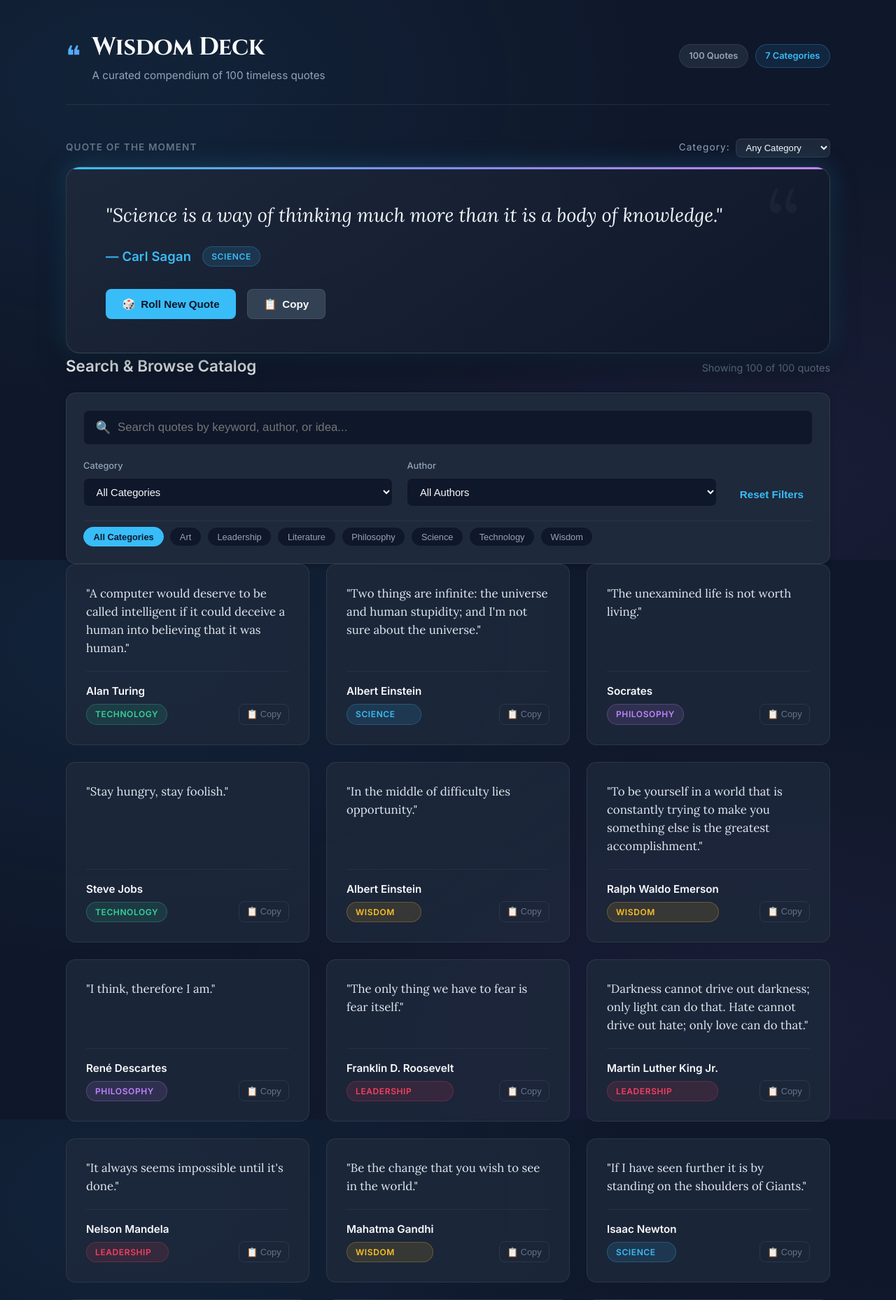
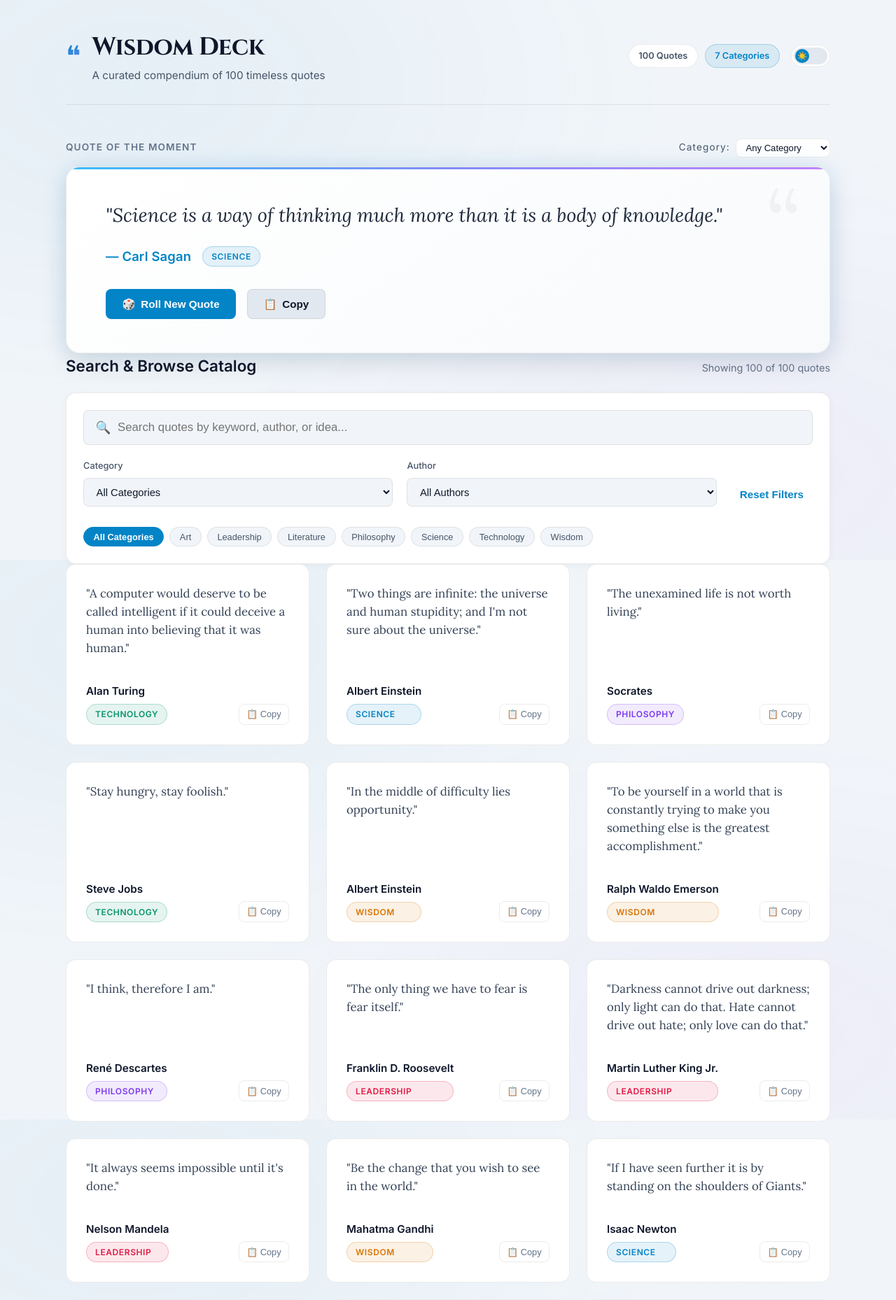
Before and after one commit to JohanMontesinos/amazing-famous-quotes, a Flask app: page / in a window 1280 px wide. Shown: the top 1858 px of the page at 70% size. Run offline with Flask 3, Linux system fonts and the light colour scheme.

Commit message:
feat: add dark/light mode toggle switch with CSS variable overrides

```diff
--- a/static/css/style.css
+++ b/static/css/style.css
@@ -7,17 +7,25 @@
   --bg-surface: #1e293b;
   --bg-surface-elevated: #334155;
   --bg-card: rgba(30, 41, 59, 0.85);
-  --bg-glass: rgba(15, 23, 42, 0.6);
+  --bg-featured: linear-gradient(145deg, rgba(30, 41, 59, 0.95), rgba(15, 23, 42, 0.9));
   --border-color: rgba(255, 255, 255, 0.08);
+  --border-card: rgba(255, 255, 255, 0.12);
   --border-focus: #38bdf8;
 
   --text-primary: #f8fafc;
   --text-secondary: #94a3b8;
   --text-muted: #64748b;
+  --text-quote: #f1f5f9;
+  --text-card-body: #e2e8f0;
 
   --accent-primary: #38bdf8;
   --accent-primary-hover: #0284c7;
   --accent-glow: rgba(56, 189, 248, 0.25);
+  --btn-primary-text: #0f172a;
+
+  --quote-mark-color: rgba(255, 255, 255, 0.035);
+  --gradient-orb-1: rgba(56, 189, 248, 0.07);
+  --gradient-orb-2: rgba(192, 132, 252, 0.06);
 
   --cat-science: #38bdf8;
   --cat-philosophy: #c084fc;
@@ -41,6 +49,44 @@
   --font-display: "Cinzel", "Lora", serif;
 }
 
+:root[data-theme="light"] {
+  --bg-main: #f1f5f9;
+  --bg-surface: #ffffff;
+  --bg-surface-elevated: #e2e8f0;
+  --bg-card: #ffffff;
+  --bg-featured: linear-gradient(145deg, #ffffff, #f8fafc);
+  --border-color: rgba(0, 0, 0, 0.08);
+  --border-card: rgba(0, 0, 0, 0.08);
+  --border-focus: #0284c7;
+
+  --text-primary: #0f172a;
+  --text-secondary: #475569;
+  --text-muted: #64748b;
+  --text-quote: #1e293b;
+  --text-card-body: #334155;
+
+  --accent-primary: #0284c7;
+  --accent-primary-hover: #0369a1;
+  --accent-glow: rgba(2, 132, 199, 0.15);
+  --btn-primary-text: #ffffff;
+
+  --quote-mark-color: rgba(0, 0, 0, 0.04);
+  --gradient-orb-1: rgba(2, 132, 199, 0.05);
+  --gradient-orb-2: rgba(147, 51, 234, 0.04);
+
+  --cat-science: #0284c7;
+  --cat-philosophy: #7c3aed;
+  --cat-technology: #059669;
+  --cat-literature: #ea580c;
+  --cat-leadership: #e11d48;
+  --cat-art: #db2777;
+  --cat-wisdom: #d97706;
+
+  --shadow-sm: 0 2px 8px rgba(0, 0, 0, 0.04);
+  --shadow-md: 0 8px 24px rgba(0, 0, 0, 0.06);
+  --shadow-lg: 0 16px 36px rgba(0, 0, 0, 0.08);
+}
+
 *, *::before, *::after {
   box-sizing: border-box;
   margin: 0;
@@ -54,9 +100,10 @@ body {
   line-height: 1.6;
   min-height: 100vh;
   background-image:
-    radial-gradient(at 15% 15%, rgba(56, 189, 248, 0.07) 0px, transparent 50%),
-    radial-gradient(at 85% 85%, rgba(192, 132, 252, 0.06) 0px, transparent 50%);
+    radial-gradient(at 15% 15%, var(--gradient-orb-1) 0px, transparent 50%),
+    radial-gradient(at 85% 85%, var(--gradient-orb-2) 0px, transparent 50%);
   background-attachment: fixed;
+  transition: background-color 0.3s ease, color 0.3s ease;
 }
 
 .app-container {
@@ -113,6 +160,12 @@ h1 {
   font-weight: 400;
 }
 
+.header-actions {
+  display: flex;
+  align-items: center;
+  gap: 1rem;
+}
+
 .header-badges {
   display: flex;
   gap: 0.6rem;
@@ -134,6 +187,77 @@ h1 {
   color: var(--accent-primary);
   background: rgba(56, 189, 248, 0.1);
   border-color: rgba(56, 189, 248, 0.25);
+}
+
+/* Theme Toggle Switch */
+.theme-toggle-btn {
+  background: var(--bg-surface);
+  border: 1px solid var(--border-color);
+  border-radius: var(--radius-full);
+  padding: 3px;
+  cursor: pointer;
+  display: inline-flex;
+  align-items: center;
+  outline: none;
+  transition: border-color 0.25s ease, box-shadow 0.25s ease;
+}
+
+.theme-toggle-btn:hover {
+  border-color: var(--border-focus);
+  box-shadow: 0 0 12px var(--accent-glow);
+}
+
+.theme-toggle-track {
+  width: 48px;
+  height: 24px;
+  background: var(--bg-surface-elevated);
+  border-radius: var(--radius-full);
+  display: flex;
+  align-items: center;
+  position: relative;
+  padding: 0 2px;
+  transition: background-color 0.25s ease;
+}
+
+.theme-toggle-thumb {
+  width: 20px;
+  height: 20px;
+  border-radius: 50%;
+  background: var(--accent-primary);
+  display: flex;
+  align-items: center;
+  justify-content: center;
+  transition: transform 0.25s cubic-bezier(0.4, 0, 0.2, 1), background-color 0.25s ease;
+  transform: translateX(24px); /* Default dark mode: thumb on right */
+}
+
+.theme-icon {
+  font-size: 0.72rem;
+  line-height: 1;
+  user-select: none;
+}
+
+/* Dark mode (default) */
+.icon-sun {
+  display: none;
+}
+.icon-moon {
+  display: block;
+}
+
+/* Light mode overrides */
+:root[data-theme="light"] .theme-toggle-thumb {
+  transform: translateX(0); /* Thumb on left in light mode */
+}
+:root[data-theme="light"] .icon-sun {
+  display: block;
+}
+:root[data-theme="light"] .icon-moon {
+  display: none;
+}
+:root[data-theme="light"] .badge-accent {
+  background: rgba(2, 132, 199, 0.1);
+  border-color: rgba(2, 132, 199, 0.25);
 }
 
 /* ==========================================================================
@@ -183,9 +307,9 @@ h1 {
 
 .featured-card {
   position: relative;
-  background: linear-gradient(145deg, rgba(30, 41, 59, 0.95), rgba(15, 23, 42, 0.9));
+  background: var(--bg-featured);
   backdrop-filter: blur(12px);
-  border: 1px solid rgba(255, 255, 255, 0.12);
+  border: 1px solid var(--border-card);
   border-radius: var(--radius-lg);
   padding: 3rem 3.5rem;
   box-shadow: var(--shadow-lg), 0 0 35px var(--accent-glow);
@@ -193,7 +317,7 @@ h1 {
   display: flex;
   flex-direction: column;
   gap: 2rem;
-  transition: transform 0.3s ease, box-shadow 0.3s ease;
+  transition: transform 0.3s ease, box-shadow 0.3s ease, background 0.3s ease;
 }
 
 .featured-card::before {
@@ -213,7 +337,7 @@ h1 {
   font-family: var(--font-serif);
   font-size: 8rem;
   line-height: 1;
-  color: rgba(255, 255, 255, 0.035);
+  color: var(--quote-mark-color);
   pointer-events: none;
   user-select: none;
 }
@@ -229,9 +353,9 @@ h1 {
   line-height: 1.5;
   font-style: italic;
   font-weight: 400;
-  color: #f1f5f9;
+  color: var(--text-quote);
   margin-bottom: 1.5rem;
-  transition: opacity 0.25s ease, transform 0.25s ease;
+  transition: opacity 0.25s ease, transform 0.25s ease, color 0.3s ease;
 }
 
 .quote-meta {
@@ -264,6 +388,10 @@ h1 {
   transition: all 0.2s ease;
 }
 
+:root[data-theme="light"] .category-pill {
+  background: rgba(0, 0, 0, 0.05);
+}
+
 .category-pill:hover {
   filter: brightness(1.2);
 }
@@ -276,6 +404,14 @@ h1 {
 .cat-leadership { color: var(--cat-leadership); background: rgba(244, 63, 94, 0.12); border-color: rgba(244, 63, 94, 0.25); }
 .cat-art { color: var(--cat-art); background: rgba(244, 114, 182, 0.12); border-color: rgba(244, 114, 182, 0.25); }
 .cat-wisdom { color: var(--cat-wisdom); background: rgba(251, 191, 36, 0.12); border-color: rgba(251, 191, 36, 0.25); }
+
+:root[data-theme="light"] .cat-science { background: rgba(2, 132, 199, 0.10); border-color: rgba(2, 132, 199, 0.25); }
+:root[data-theme="light"] .cat-philosophy { background: rgba(124, 58, 237, 0.10); border-color: rgba(124, 58, 237, 0.25); }
+:root[data-theme="light"] .cat-technology { background: rgba(5, 150, 105, 0.10); border-color: rgba(5, 150, 105, 0.25); }
+:root[data-theme="light"] .cat-literature { background: rgba(234, 88, 12, 0.10); border-color: rgba(234, 88, 12, 0.25); }
+:root[data-theme="light"] .cat-leadership { background: rgba(225, 29, 72, 0.10); border-color: rgba(225, 29, 72, 0.25); }
+:root[data-theme="light"] .cat-art { background: rgba(219, 39, 119, 0.10); border-color: rgba(219, 39, 119, 0.25); }
+:root[data-theme="light"] .cat-wisdom { background: rgba(217, 119, 6, 0.10); border-color: rgba(217, 119, 6, 0.25); }
 
 .featured-actions {
   display: flex;
@@ -305,7 +441,7 @@ h1 {
 
 .btn-primary {
   background: var(--accent-primary);
-  color: #0f172a;
+  color: var(--btn-primary-text);
 }
 
 .btn-primary:hover {
@@ -510,7 +646,7 @@ h2 {
 
 .chip.active {
   background: var(--accent-primary);
-  color: #0f172a;
+  color: var(--btn-primary-text);
   border-color: var(--accent-primary);
   font-weight: 600;
 }
@@ -549,11 +685,15 @@ h2 {
   box-shadow: var(--shadow-md);
 }
 
+:root[data-theme="light"] .quote-card:hover {
+  border-color: rgba(2, 132, 199, 0.4);
+}
+
 .card-body {
   font-family: var(--font-serif);
   font-size: 1.05rem;
   line-height: 1.55;
-  color: #e2e8f0;
+  color: var(--text-card-body);
 }
 
 .card-footer {
--- a/static/js/app.js
+++ b/static/js/app.js
@@ -42,9 +42,10 @@
     btnRoll: document.getElementById('btn-roll'),
     btnCopyFeatured: document.getElementById('btn-copy-featured'),
 
-    // Header Stats
+    // Header Stats & Controls
     statsBadge: document.getElementById('stats-badge'),
     categoryCountBadge: document.getElementById('category-count-badge'),
+    themeToggle: document.getElementById('theme-toggle'),
 
     // Search & Filter
     searchInput: document.getElementById('search-input'),
@@ -64,6 +65,39 @@
     toast: document.getElementById('toast'),
     toastMessage: document.getElementById('toast-message'),
   };
+
+  // --- Theme Management ---
+  function getPreferredTheme() {
+    try {
+      const saved = localStorage.getItem('theme');
+      if (saved === 'light' || saved === 'dark') return saved;
+    } catch (e) {
+      // Ignore if localStorage unavailable
+    }
+    if (window.matchMedia && window.matchMedia('(prefers-color-scheme: light)').matches) {
+      return 'light';
+    }
+    return 'dark';
+  }
+
+  function applyTheme(theme) {
+    if (theme === 'light') {
+      document.documentElement.setAttribute('data-theme', 'light');
+    } else {
+      document.documentElement.removeAttribute('data-theme');
+    }
+    try {
+      localStorage.setItem('theme', theme);
+    } catch (e) {
+      // Ignore if localStorage unavailable
+    }
+  }
+
+  function toggleTheme() {
+    const isLight = document.documentElement.getAttribute('data-theme') === 'light';
+    const nextTheme = isLight ? 'dark' : 'light';
+    applyTheme(nextTheme);
+  }
 
   // --- Toast Notification ---
   let toastTimeout = null;
@@ -405,10 +439,16 @@
     // Reset Filters Buttons
     el.btnResetFilters.addEventListener('click', resetAllFilters);
     el.btnEmptyReset.addEventListener('click', resetAllFilters);
+
+    // Theme Toggle Switch
+    if (el.themeToggle) {
+      el.themeToggle.addEventListener('click', toggleTheme);
+    }
   }
 
   // --- Initialization ---
   async function init() {
+    applyTheme(getPreferredTheme());
     initEventListeners();
     await Promise.all([
       fetchCategories(),
--- a/templates/index.html
+++ b/templates/index.html
@@ -21,9 +21,19 @@
             <p class="subtitle">A curated compendium of 100 timeless quotes</p>
           </div>
         </div>
-        <div class="header-badges">
-          <span class="badge" id="stats-badge">100 Quotes</span>
-          <span class="badge badge-accent" id="category-count-badge">7 Categories</span>
+        <div class="header-actions">
+          <div class="header-badges">
+            <span class="badge" id="stats-badge">100 Quotes</span>
+            <span class="badge badge-accent" id="category-count-badge">7 Categories</span>
+          </div>
+          <button id="theme-toggle" class="theme-toggle-btn" aria-label="Toggle light/dark theme" title="Toggle light/dark mode">
+            <span class="theme-toggle-track">
+              <span class="theme-toggle-thumb">
+                <span class="theme-icon icon-sun">☀️</span>
+                <span class="theme-icon icon-moon">🌙</span>
+              </span>
+            </span>
+          </button>
         </div>
       </div>
     </header>
```
Also changed, not shown: tests/test_app.py (+2 -1 lines).
